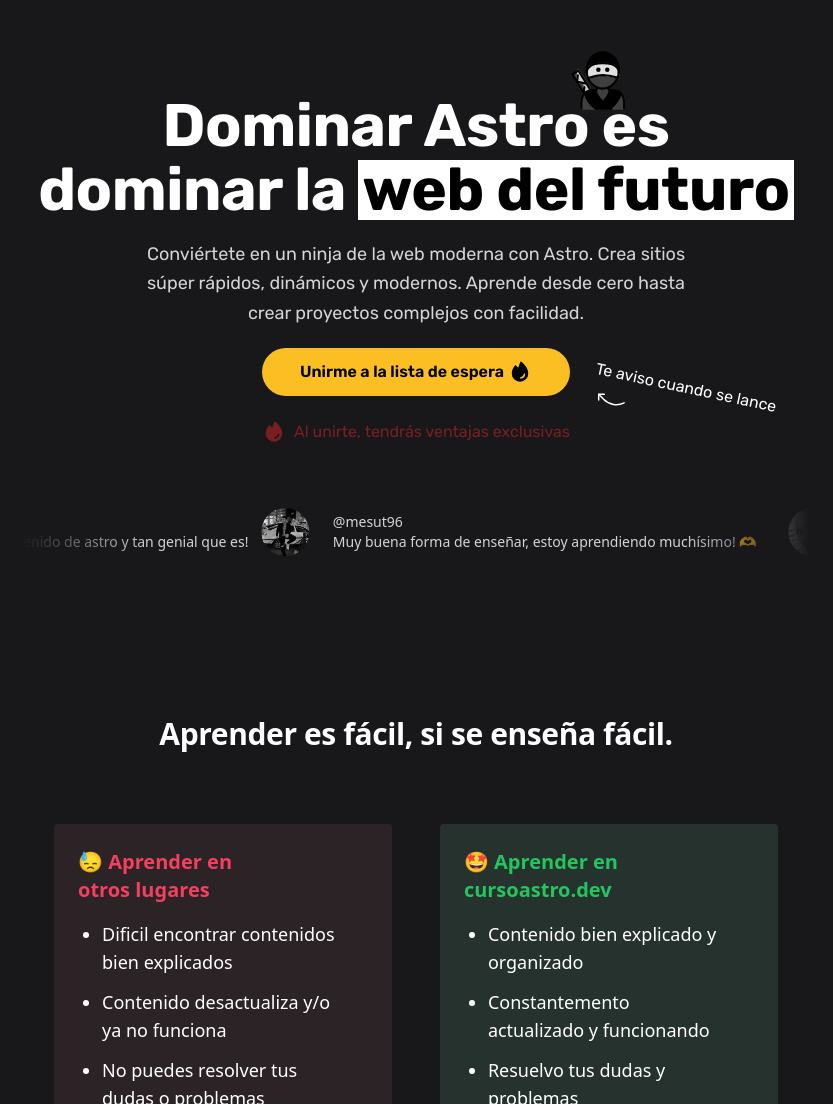
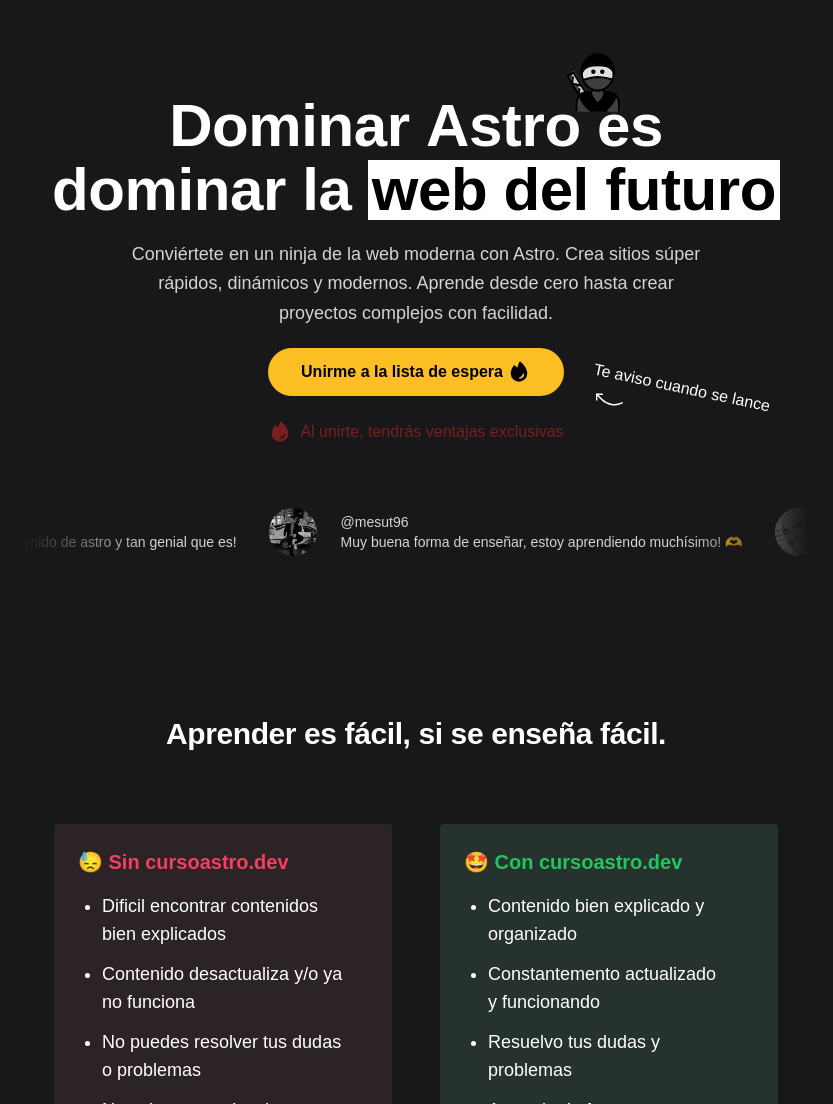
Before and after one commit to manumrtf/cursoastro.dev, an Astro site: page / in a window 1280 px wide. Shown: the top 1104 px of the page, without its empty margins (224-1057 px from the left). Built offline with nearby package versions, Linux system fonts and the light colour scheme; Astro itself is replaced by a stand-in of ours.

Commit message:
updated fonts to use from fontsource not google links

```diff
--- a/package.json
+++ b/package.json
@@ -12,6 +12,7 @@
   "dependencies": {
     "@astrojs/check": "^0.7.0",
     "@astrojs/tailwind": "^5.1.0",
+    "@fontsource-variable/rubik": "^5.0.22",
     "astro": "^4.8.7",
     "tailwindcss": "^3.4.3",
     "typescript": "^5.4.5"
--- a/src/components/BaseHead.astro
+++ b/src/components/BaseHead.astro
@@ -1,13 +1,13 @@
+---
+import "@fontsource-variable/rubik";
+import "@/global.css";
+---
+
 <head>
     <meta charset="utf-8" />
     <link rel="icon" type="image/svg+xml" href="/favicon.svg" />
     <meta name="viewport" content="width=device-width" />
     <meta name="generator" content={Astro.generator} />
-    <link rel="preconnect" href="https://fonts.googleapis.com" />
-    <link rel="preconnect" href="https://fonts.gstatic.com" crossorigin />
-    <link
-        href="https://fonts.googleapis.com/css2?family=Rubik:ital,wght@0,300..900;1,300..900&display=swap"
-        rel="stylesheet"
-    />
+
     <title>{Astro.props.title}</title>
 </head>
--- /dev/null
+++ b/src/global.css
@@ -0,0 +1,3 @@
+body {
+    font-family: 'Rubik Variable', sans-serif;
+}
--- a/src/sections/Comparative.astro
+++ b/src/sections/Comparative.astro
@@ -10,7 +10,7 @@
     <div class="mt-6 px-8 gap-12 flex flex-col md:flex-row items-center">
         <ComparativeCard
             type="bad"
-            title="😓 Aprender en otros lugares"
+            title="😓 Sin cursoastro.dev"
             items={[
                 "Dificil encontrar contenidos bien explicados",
                 "Contenido desactualiza y/o ya no funciona",
@@ -20,7 +20,7 @@
         />
         <ComparativeCard
             type="good"
-            title="🤩 Aprender en cursoastro.dev"
+            title="🤩 Con cursoastro.dev"
             items={[
                 "Contenido bien explicado y organizado",
                 "Constantemento actualizado y funcionando",
--- a/src/sections/Hero.astro
+++ b/src/sections/Hero.astro
@@ -6,7 +6,7 @@
 ---
 
 <section
-    class="flex flex-col items-center gap-5 px-8 pt-24 lg:pb-4 text-center font-[Rubik] text-white"
+    class="flex flex-col items-center gap-5 px-8 pt-24 lg:pb-4 text-center text-white"
 >
     <h1
         class="text-4xl
```
Also changed, not shown: 1 other file.
